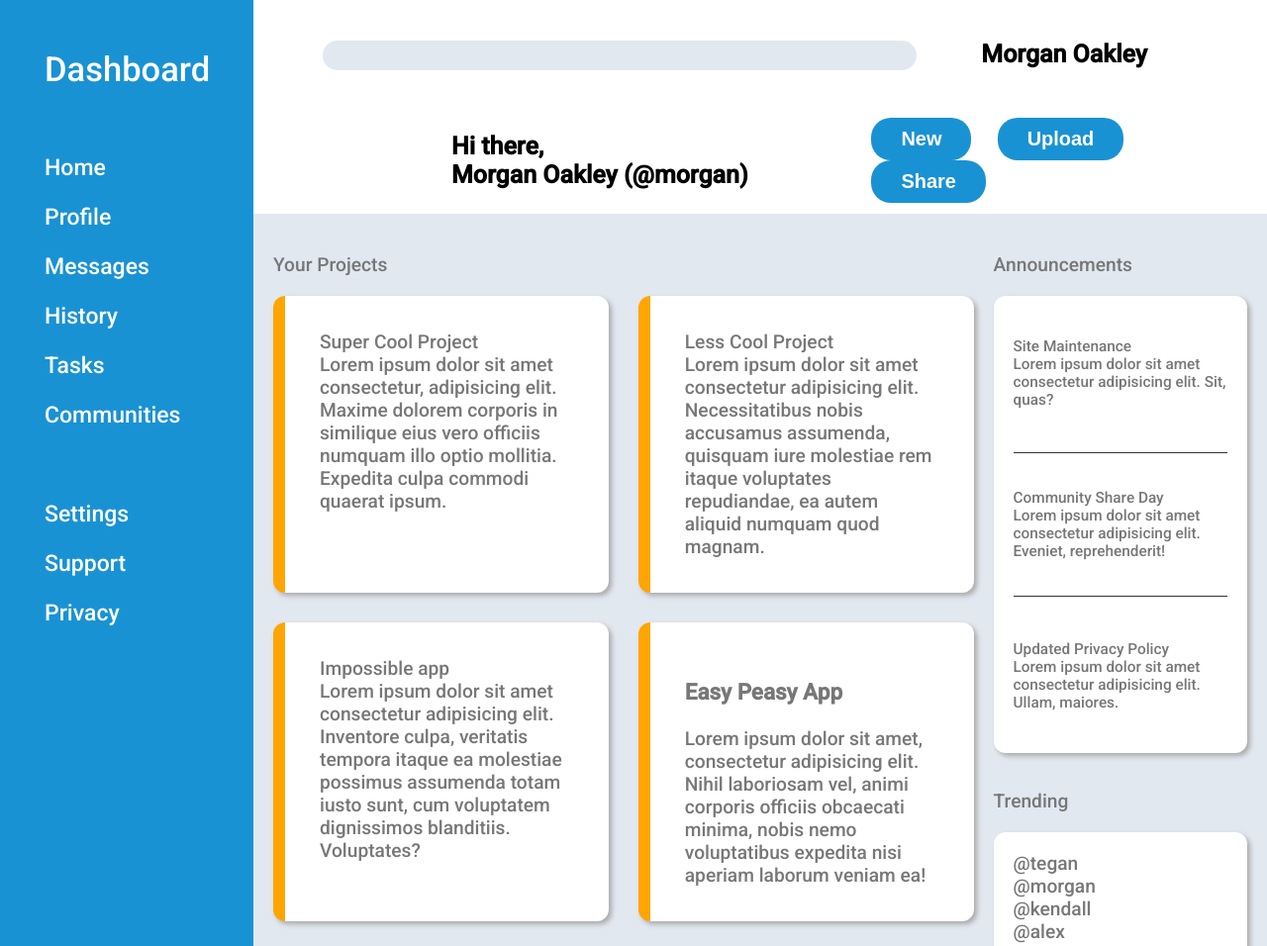
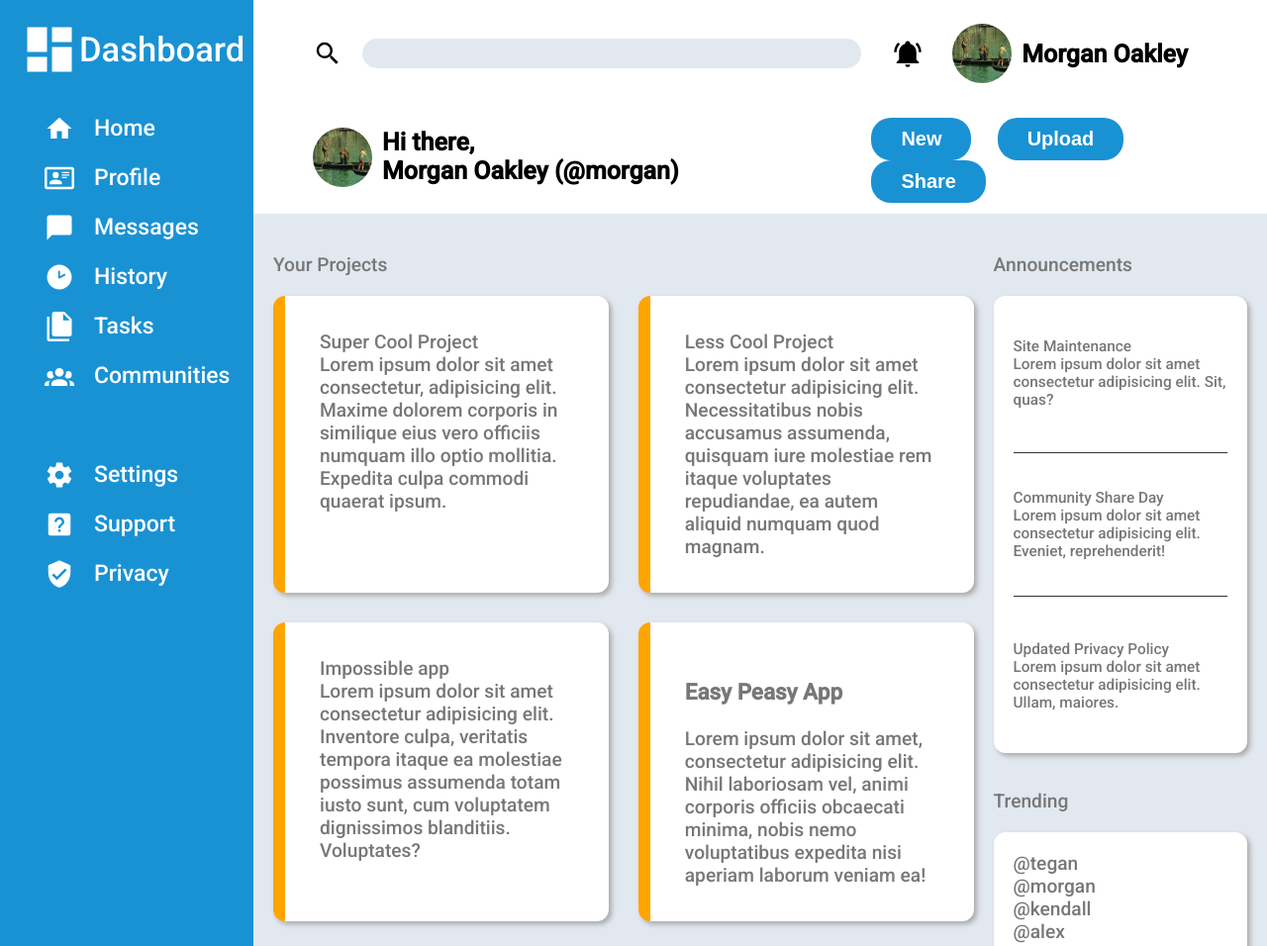
Before and after one commit to MayoJarr/TopGridProject, a plain HTML site: page index.html in a window 1280 px wide. Shown: the top 956 px of the page at 99% size. Drawn offline with Linux system fonts and the light colour scheme.

Commit message:
added icons

```diff
--- a/index.html
+++ b/index.html
@@ -1,24 +1,48 @@
 <!DOCTYPE html>
 <html lang="en">
     <head>
-    <meta charset="UTF-8">
-    <meta http-equiv="X-UA-Compatible" content="IE=edge">
-    <meta name="viewport" content="width=device-width, initial-scale=1.0">
+        <meta charset="UTF-8" />
+        <meta http-equiv="X-UA-Compatible" content="IE=edge" />
+        <meta name="viewport" content="width=device-width, initial-scale=1.0" />
         <title>Grid Project</title>
-    <link rel="stylesheet" href="style.css">
+        <link rel="stylesheet" href="style.css" />
     </head>
     <body>
         <div class="container">
             <header>
                 <div class="search">
-                <input type="search">
+                    <img
+                        src="icons/magnify.svg"
+                        class="blackOnes icons"
+                        alt=""
+                    />
+                    <input type="search" />
                 </div>
                 <div class="not">
+                    <img
+                        src="icons/bell-ring.svg"
+                        class="blackOnes icons"
+                        alt=""
+                    />
+                    <img
+                        src="icons/The Grand Canal Venice.jpg"
+                        alt=""
+                        class="accountImage"
+                    />
                     Morgan Oakley
                 </div>
                 <div class="welcome">
-                Hi there, <br>
+                    <div>
+                        <img
+                            src="icons/The Grand Canal Venice.jpg"
+                            alt=""
+                            class="accountImage"
+                        />
+                    </div>
+                    <div>
+                        Hi there, <br />
                         Morgan Oakley (@morgan)
+                    </div>
                 </div>
                 <div class="buttons">
                     <button>New</button>
@@ -29,23 +53,93 @@
 
             <div class="sidebar">
                 <div class="logo">
+                    <img
+                        src="icons/view-dashboard.svg"
+                        alt=""
+                        class="dashIcon whiteOnes icons"
+                    />
+                    <div>
                     Dashboard
+                    </div>
                 </div>
                 <div class="nav">
                     <ul>
-                    <li>Home</li>
-                    <li>Profile</li>
-                    <li>Messages</li>
-                    <li>History</li>
-                    <li>Tasks</li>
-                    <li>Communities</li>
+                        <li>
+                            <img
+                                src="icons/home.svg"
+                                alt=""
+                                class="whiteOnes icons"
+                            />
+                            Home
+                        </li>
+                        <li>
+                            <img
+                                src="icons/card-account-details-outline.svg"
+                                alt=""
+                                class="whiteOnes icons"
+                            />
+                            Profile
+                        </li>
+                        <li>
+                            <img
+                                src="icons/message.svg"
+                                alt=""
+                                class="whiteOnes icons"
+                            />
+                            Messages
+                        </li>
+                        <li>
+                            <img
+                                src="icons/clock-time-two.svg"
+                                alt=""
+                                class="whiteOnes icons"
+                            />
+                            History
+                        </li>
+                        <li>
+                            <img
+                                src="icons/file-multiple.svg"
+                                alt=""
+                                class="whiteOnes icons"
+                            />
+                            Tasks
+                        </li>
+                        <li>
+                            <img
+                                src="icons/account-group.svg"
+                                alt=""
+                                class="whiteOnes icons"
+                            />
+                            Communities
+                        </li>
                     </ul>
                 </div>
                 <div class="settings">
                     <ul>
-                    <li>Settings</li>
-                    <li>Support</li>
-                    <li>Privacy</li>
+                        <li>
+                            <img
+                                src="icons/cog.svg"
+                                alt=""
+                                class="whiteOnes icons"
+                            />
+                            Settings
+                        </li>
+                        <li>
+                            <img
+                                src="icons/help-box.svg"
+                                alt=""
+                                class="whiteOnes icons"
+                            />
+                            Support
+                        </li>
+                        <li>
+                            <img
+                                src="icons/shield-check.svg"
+                                alt=""
+                                class="whiteOnes icons"
+                            />
+                            Privacy
+                        </li>
                     </ul>
                 </div>
             </div>
@@ -55,28 +149,46 @@
                     Your Projects
                     <div class="pro">
                         <div class="item item1">
-                        Super Cool Project <br>
-                        Lorem ipsum dolor sit amet consectetur, adipisicing elit. Maxime dolorem corporis in similique eius vero officiis numquam illo optio mollitia. Expedita culpa commodi quaerat ipsum.
+                            Super Cool Project <br />
+                            Lorem ipsum dolor sit amet consectetur, adipisicing
+                            elit. Maxime dolorem corporis in similique eius vero
+                            officiis numquam illo optio mollitia. Expedita culpa
+                            commodi quaerat ipsum.
                         </div>
                         <div class="item item1">
-                        Less Cool Project <br>
-                        Lorem ipsum dolor sit amet consectetur adipisicing elit. Necessitatibus nobis accusamus assumenda, quisquam iure molestiae rem itaque voluptates repudiandae, ea autem aliquid numquam quod magnam.
+                            Less Cool Project <br />
+                            Lorem ipsum dolor sit amet consectetur adipisicing
+                            elit. Necessitatibus nobis accusamus assumenda,
+                            quisquam iure molestiae rem itaque voluptates
+                            repudiandae, ea autem aliquid numquam quod magnam.
                         </div>
                         <div class="item item1">
-                        Impossible app  <br>
-                        Lorem ipsum dolor sit amet consectetur adipisicing elit. Inventore culpa, veritatis tempora itaque ea molestiae possimus assumenda totam iusto sunt, cum voluptatem dignissimos blanditiis. Voluptates?
+                            Impossible app <br />
+                            Lorem ipsum dolor sit amet consectetur adipisicing
+                            elit. Inventore culpa, veritatis tempora itaque ea
+                            molestiae possimus assumenda totam iusto sunt, cum
+                            voluptatem dignissimos blanditiis. Voluptates?
                         </div>
                         <div class="item item1">
                             <h3>Easy Peasy App</h3>
-                        Lorem ipsum dolor sit amet, consectetur adipisicing elit. Nihil laboriosam vel, animi corporis officiis obcaecati minima, nobis nemo voluptatibus expedita nisi aperiam laborum veniam ea!
+                            Lorem ipsum dolor sit amet, consectetur adipisicing
+                            elit. Nihil laboriosam vel, animi corporis officiis
+                            obcaecati minima, nobis nemo voluptatibus expedita
+                            nisi aperiam laborum veniam ea!
                         </div>
                         <div class="item item1">
-                        Ad Blocker  <br>
-                        Lorem ipsum dolor sit amet consectetur adipisicing elit. Nisi, laboriosam quo atque quasi ad praesentium at perspiciatis nobis mollitia excepturi rerum nam beatae corrupti vitae?
+                            Ad Blocker <br />
+                            Lorem ipsum dolor sit amet consectetur adipisicing
+                            elit. Nisi, laboriosam quo atque quasi ad
+                            praesentium at perspiciatis nobis mollitia excepturi
+                            rerum nam beatae corrupti vitae?
                         </div>
                         <div class="item item1">
-                        Money Maker    <br>
-                        Lorem ipsum dolor sit, amet consectetur adipisicing elit. Exercitationem cum, eligendi voluptatibus ipsum vitae iste nesciunt ducimus porro! Cupiditate, beatae est. Minus corporis sequi hic?
+                            Money Maker <br />
+                            Lorem ipsum dolor sit, amet consectetur adipisicing
+                            elit. Exercitationem cum, eligendi voluptatibus
+                            ipsum vitae iste nesciunt ducimus porro! Cupiditate,
+                            beatae est. Minus corporis sequi hic?
                         </div>
                     </div>
                 </div>
@@ -84,18 +196,21 @@
                     Announcements
                     <div class="ano">
                         <div class="item2">
-                        Site Maintenance <br>
-                        Lorem ipsum dolor sit amet consectetur adipisicing elit. Sit, quas?
+                            Site Maintenance <br />
+                            Lorem ipsum dolor sit amet consectetur adipisicing
+                            elit. Sit, quas?
                         </div>
                         <div class="item2 item21">
-                        <br><br>
-                        Community Share Day <br>
-                        Lorem ipsum dolor sit amet consectetur adipisicing elit. Eveniet, reprehenderit!
-                        <br><br><br>
+                            <br /><br />
+                            Community Share Day <br />
+                            Lorem ipsum dolor sit amet consectetur adipisicing
+                            elit. Eveniet, reprehenderit!
+                            <br /><br /><br />
                         </div>
                         <div class="item2">
-                        Updated Privacy Policy <br>
-                        Lorem ipsum dolor sit amet consectetur adipisicing elit. Ullam, maiores.
+                            Updated Privacy Policy <br />
+                            Lorem ipsum dolor sit amet consectetur adipisicing
+                            elit. Ullam, maiores.
                         </div>
                     </div>
                 </div>
@@ -108,7 +223,6 @@
                         <div class="item item3">@alex</div>
                     </div>
                 </div>
-
             </div>
         </div>
     </body>
--- a/style.css
+++ b/style.css
@@ -1,4 +1,4 @@
-@import url('https://fonts.googleapis.com/css2?family=Roboto:wght@500&display=swap');
+@import url("https://fonts.googleapis.com/css2?family=Roboto:wght@500&display=swap");
 
 * {
     box-sizing: border-box;
@@ -12,14 +12,13 @@ body {
     font-size: 1.2em;
     font-weight: normal;
 }
-.container{
+.container {
     height: 1200px;
     display: grid;
     grid-template: 18% 82% / 20% 80%;
     grid-template-areas:
         "sidebar header"
-    "sidebar content"
-    ;
+        "sidebar content";
 }
 header {
     grid-area: header;
@@ -31,36 +30,45 @@ body {
     font-weight: bold;
     font-size: 1.3em;
 }
-        .search input{
+.search {
+    display: flex;
+    margin-left: 60px;
+}
+.search input {
     background: #e2e8f0;
     border: none;
     border-radius: 20px;
     width: 600px;
     height: 30px;
-            margin-left: 70px;
+    margin-left: 0px;
 }
-        .not{
+.not {
     text-align: center;
-
+    display: flex;
+    align-items: center;
+    justify-content: end;
+    margin-right: 80px;
 }
-        .welcome{
-            margin-left: 200px;
+.welcome {
+    margin-left: 0px;
+    display: flex;
+    margin-left: 50px;
 }
-        .buttons button{
-            background:#1992d4;
+.buttons button {
+    background: #1992d4;
     border: none;
     border-radius: 20px;
     padding: 10px 30px;
     color: white;
     margin: 0 10px;
     font-weight: bold;
-            font-size: .8em;
+    font-size: 0.8em;
 }
-        .buttons button:hover{
+.buttons button:hover {
     background: #0982c4;
 }
 
-    .sidebar{
+.sidebar {
     grid-area: sidebar;
     background: #1992d4;
     color: white;
@@ -70,22 +78,24 @@ body {
     padding: 20px;
     line-height: 50px;
 }
-        .logo{
+.logo {
     font-size: 1.5em;
+    margin: 0px;
+    display: flex;
+    align-items: center;
+}
+.nav {
     margin: 25px;
 }
-        .nav{
+.settings {
     margin: 25px;
 }
-        .settings{
-            margin: 25px;
-        }
-    .sidebar ul{
+.sidebar ul {
     list-style-type: none;
     padding: 0px;
     margin: 0px;
 }
-    .content{
+.content {
     grid-area: content;
     background: #e2e8f0;
     display: grid;
@@ -93,28 +103,28 @@ body {
     color: #777;
     padding-top: 20px;
 }
-        .projects{
+.projects {
     padding: 20px;
 }
-            .pro{
+.pro {
     display: grid;
-                grid-template: .2fr repeat(3, 1fr) / repeat(2, 1fr);
+    grid-template: 0.2fr repeat(3, 1fr) / repeat(2, 1fr);
     grid-column: 1 / 3;
     grid-row: 1 / 3;
     grid-gap: 30px;
     margin-top: 20px;
 }
-            .item1{
+.item1 {
     border-radius: 12px;
-                background: white;;
+    background: white;
     padding: 35px;
     box-shadow: 3px 3px 5px #aaa;
     border-left: 12px solid orange;
 }
-        .announ{
+.announ {
     padding-top: 20px;
 }
-            .ano{
+.ano {
     background: white;
     display: flex;
     flex-direction: column;
@@ -125,25 +135,25 @@ body {
     box-shadow: 3px 3px 5px #aaa;
     margin-right: 20px;
     padding: 20px;
-                font-size: .8em;
+    font-size: 0.8em;
 }
-            .item2{
+.item2 {
     font-family: roboto;
 }
-            .item21{
+.item21 {
     border-top: 1px solid #333;
     border-bottom: 1px solid #333;
 }
-            .pro2{
+.pro2 {
     font-family: roboto;
 }
-        .trending{
+.trending {
     grid-column: 2 / 3;
     padding-top: 80px;
     display: flex;
     flex-direction: column;
 }
-            .tren{
+.tren {
     background: white;
     height: 80%;
     border-radius: 12px;
@@ -152,9 +162,37 @@ body {
     box-shadow: 3px 3px 5px #aaa;
     margin-right: 20px;
 }
-            .item3{
+.item3 {
     font-family: roboto;
 }
-            .pro3{
+.pro3 {
     font-family: roboto;
 }
+.icons {
+    width: 30px;
+    height: 30px;
+    margin-right: 20px;
+}
+.whiteOnes {
+    filter: invert(100%) sepia(0%) saturate(0%) hue-rotate(246deg)
+        brightness(103%) contrast(101%);
+}
+.dashIcon {
+    margin-right: 0px;
+    width: 60px;
+    height: 60px;
+}
+.blackOnes {
+    filter: invert(0%) sepia(100%) saturate(0%) hue-rotate(21deg)
+        brightness(97%) contrast(103%);
+}
+.accountImage {
+    border-radius: 50%;
+    width: 60px;
+    height: 60px;
+    margin: 0px 10px;
+}
+li {
+    display: flex;
+    align-items: center;
+}
```
Also changed, not shown: icons/The Grand Canal Venice.jpg (added), icons/account-group.svg (added), icons/bell-ring.svg (added), icons/card-account-details-outline.svg (added), icons/clock-time-two.svg (added), icons/cog.svg (added), icons/eye-plus-outline.svg (added), icons/file-multiple.svg (added), icons/help-box.svg (added), icons/home.svg (added), icons/magnify.svg (added), icons/message.svg (added), icons/shield-check.svg (added), icons/star-plus-outline.svg (added), 1 more files. Lines whose indentation alone changed are shown as unchanged.
